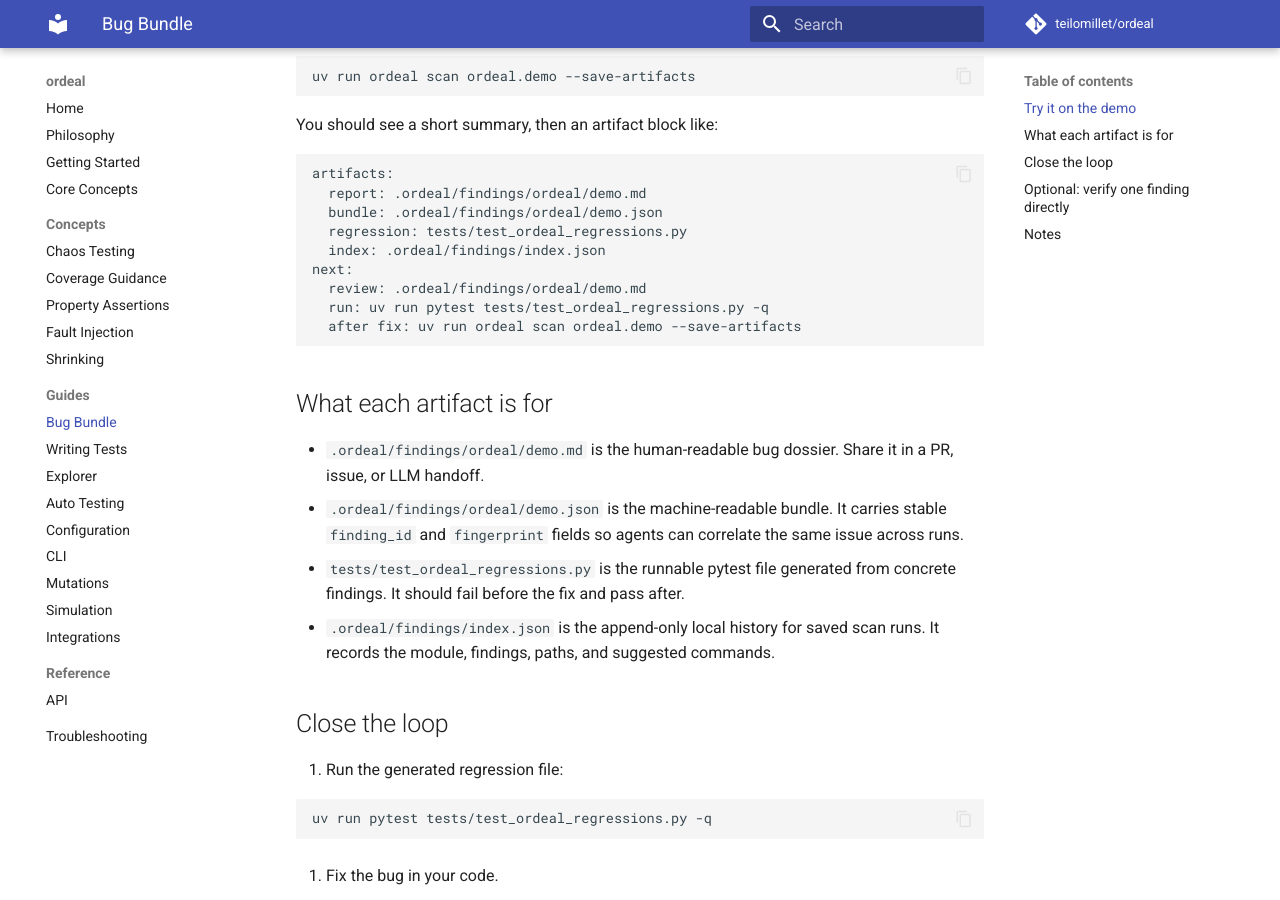
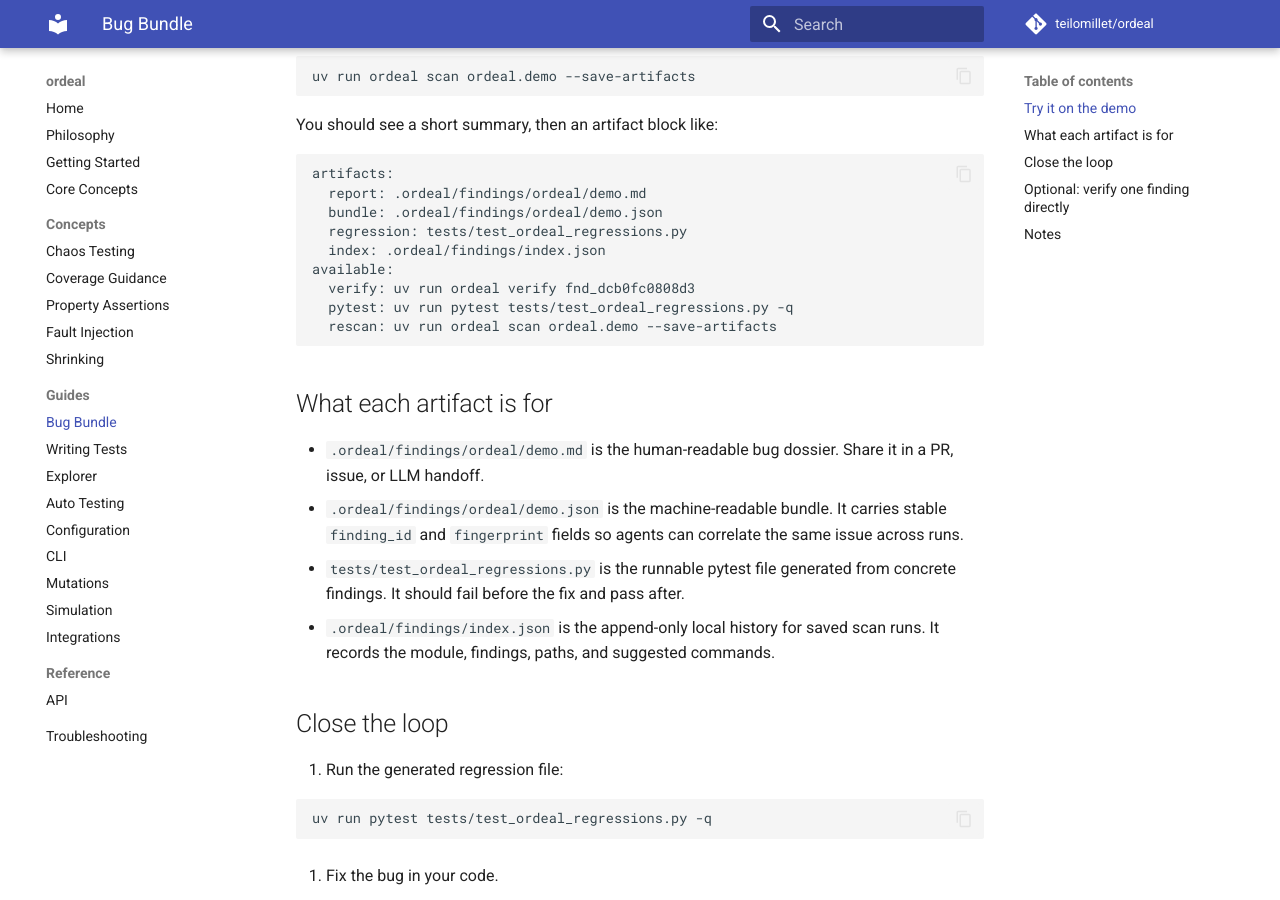
Before and after one commit to teilomillet/ordeal, an MkDocs documentation site: the page built from docs/guides/bug-bundle.md, in a window 1280 px wide and 900 px high, scrolled down 503 px. Built offline with MkDocs 1.6.1 and Material for MkDocs 9.7.7, drawn with Linux system fonts in a browser that asks for light colours; comment, search, counter and statistics services are not loaded.

Commit message:
Refine bug bundle docs and CLI output
Co-Authored-By: Claude Opus 4.6 (1M context) <noreply@anthropic.com>

````diff
--- a/docs/guides/bug-bundle.md
+++ b/docs/guides/bug-bundle.md
@@ -30,10 +30,10 @@ artifacts:
   bundle: .ordeal/findings/ordeal/demo.json
   regression: tests/test_ordeal_regressions.py
   index: .ordeal/findings/index.json
-next:
-  review: .ordeal/findings/ordeal/demo.md
-  run: uv run pytest tests/test_ordeal_regressions.py -q
-  after fix: uv run ordeal scan ordeal.demo --save-artifacts
+available:
+  verify: uv run ordeal verify fnd_dcb0fc0808d3
+  pytest: uv run pytest tests/test_ordeal_regressions.py -q
+  rescan: uv run ordeal scan ordeal.demo --save-artifacts
 ```
 
 ## What each artifact is for
````
Also changed, not shown: 2 other files.
